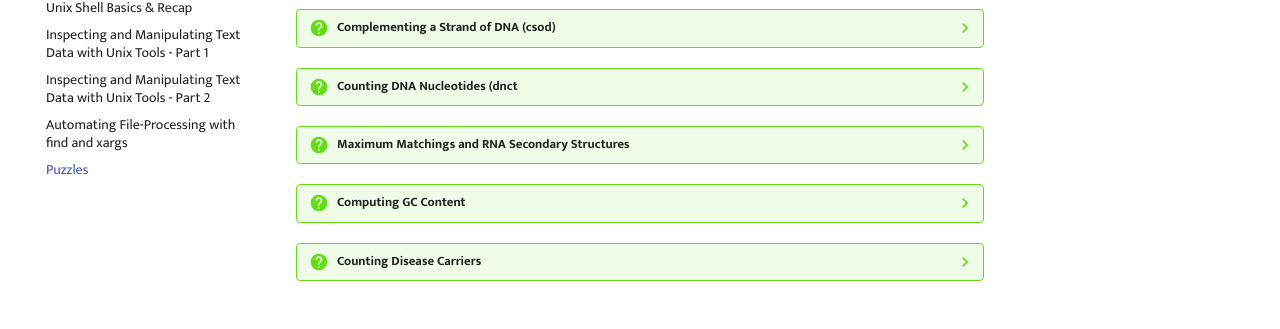
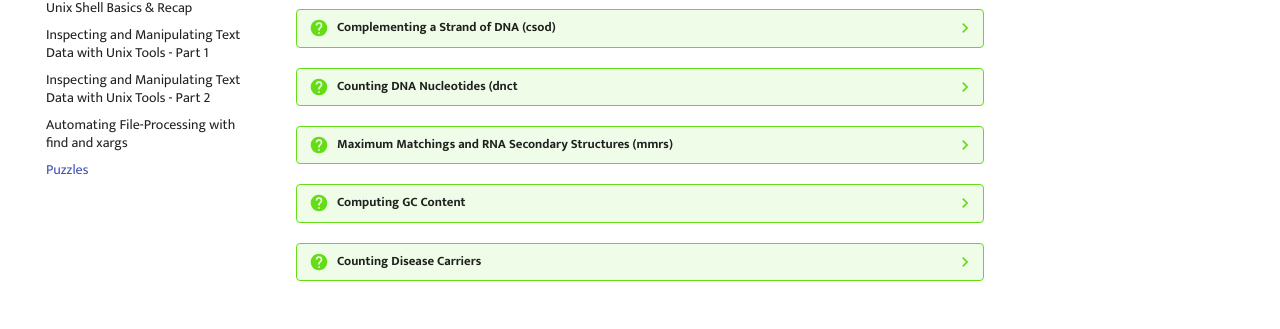
Before and after one commit to GenomicsAotearoa/shell-for-bioinformatics, an MkDocs documentation site: the page built from docs/puzzles.md, in a window 1280 px wide. Shown: the part 229-558 px from the top of the page. Built offline with MkDocs 1.6.1 and Material for MkDocs 9.7.7, drawn with Linux system fonts in a browser that asks for light colours; comment, search, counter and statistics services are not loaded.

```diff
--- a/docs/puzzles.md
+++ b/docs/puzzles.md
@@ -34,7 +34,7 @@
     **Return:** Four integers (separated by spaces) counting the respective number of times that the symbols 'A', 'C', 'G', and 'T' occur in s
 
 
-??? question "Maximum Matchings and RNA Secondary Structures"
+??? question "Maximum Matchings and RNA Secondary Structures (mmrs)"
 
     !!! Figure inline end
 
```
